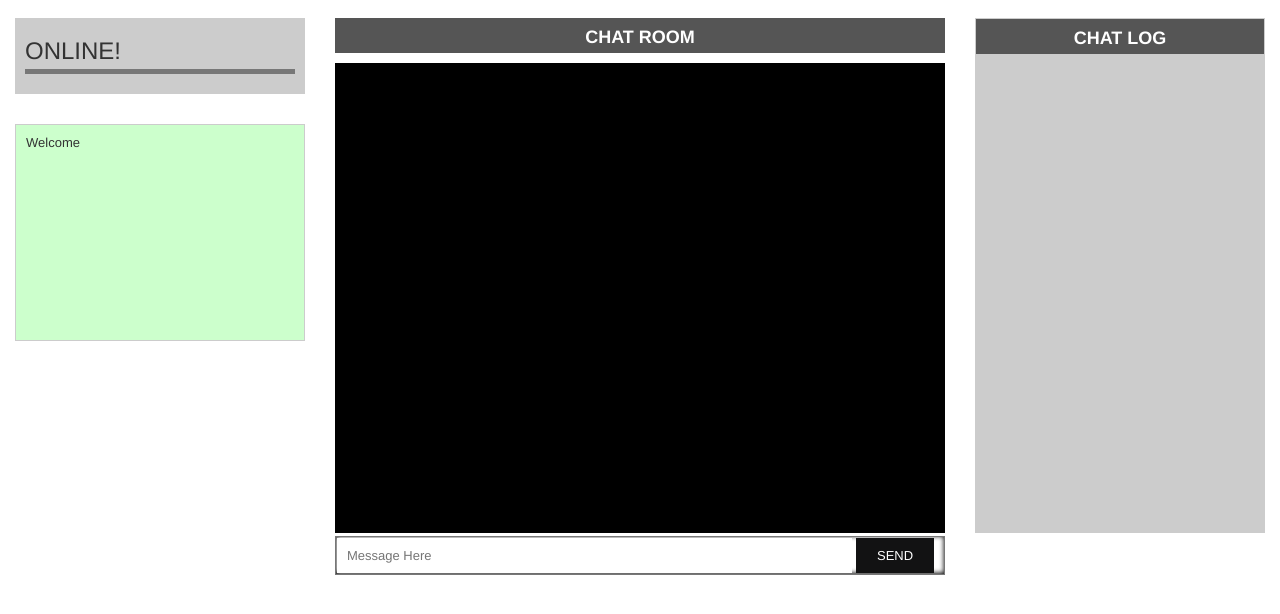
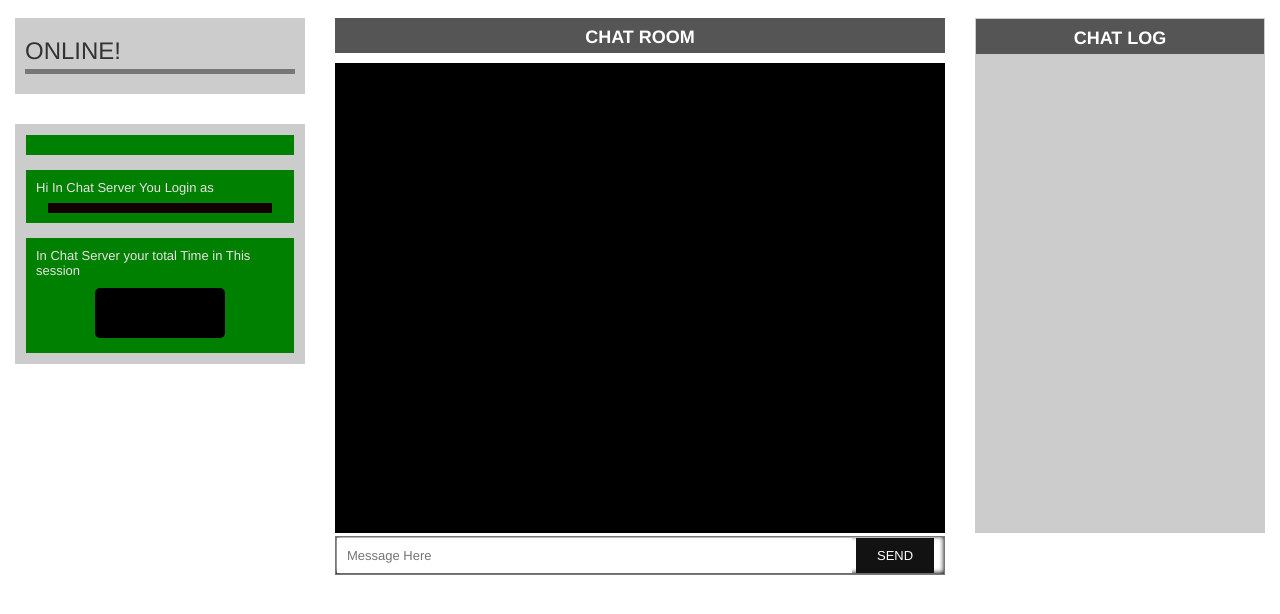
Before and after one commit to ImranMH/live-chat, a website: page index.html in a window 1280 px wide. Both pictures are taken after a click on the button "Enter Chat Room". Shown: the part 54-668 px from the top of the page. Drawn offline with nearby package versions, Linux system fonts and the light colour scheme; no server answers.

Commit message:
login user area ui design update

```diff
--- a/assets/main.css
+++ b/assets/main.css
@@ -83,7 +83,7 @@ form button:hover, button:focus{
 	margin-top: 30px;
   border: 1px solid #ccc;
   padding: 10px;
-  background: #cfc;
+  background: #ccc;
   min-height: 217px;
 }
 .chat_write{
@@ -138,12 +138,52 @@ form button:hover, button:focus{
 .chatarea, .chatlog{
     margin-top: 50px;
   }
+.oldUser h3{
+  margin-top: 0;
+}
+.oldUser .timeMsg{
+  background: #008000;
+  padding: 10px 10px 5px;
+  color: #e8e3e3;
+}
+.oldUser .time{
+  width: 130px;
+  height: 50px;
+  background: #000;
+  color: #fff;
+  text-align: center;
+  line-height: 47px;
+  font-size: 24px;
+  border-radius: 5px;
+  margin: 10px auto;
+  text-shadow: 2px 1px 3px #ccc;
+}
+/* #messages li:nth-child(odd) .userMsg {
+  color: red;
+} */
 
-#messages li:nth-child(odd) .userMsg {
-  color: red;
+.messageFromServer{
+  background: green;
+  padding: 10px;
+  color: #fff;
+  text-transform: uppercase;
+  line-height: 18px;
+  font-size: 1em;
+}
+.welcomeUser{
+  margin: 15px 0px;
 }
 
-
+.welcomeUser .user{
+  text-transform: uppercase;
+  background: #130101;
+  padding: 5px 10px;
+  display: block;
+  margin-top: 8px;
+  text-align: center;
+  width: 90%;
+  margin: 8px auto 5px;
+}
 
   /* media query css for mobile and desktop  */
 
--- a/index.html
+++ b/index.html
@@ -52,8 +52,8 @@
 						<ul class="list">
 
 						</ul>
-						<p class="messageFromServer"></p>
-						<p class="disconnectmsg"></p>
+						<!-- <p class="messageFromServer"></p> -->
+						<!-- <p class="disconnectmsg"></p>   -->
 				</div>
 				<div class="userAdd">
 					<div class="newUser">
@@ -62,9 +62,11 @@
 							<button id="addName"> Enter Chat Room</button>
 					</div>
 					<div class="oldUser">
-						Welcome <span class='user'></span>
 						<p class="messageFromServer"></p>
-						<div class="time"></div>
+						<div class="welcomeUser timeMsg">Hi In Chat Server  You Login as  <span class='user'></span></div>
+						<div class="timeMsg">In Chat Server your total  Time in This session
+							<div class="time"></div>
+						</div>
 					</div>
 				</div>
 			</div>
```
